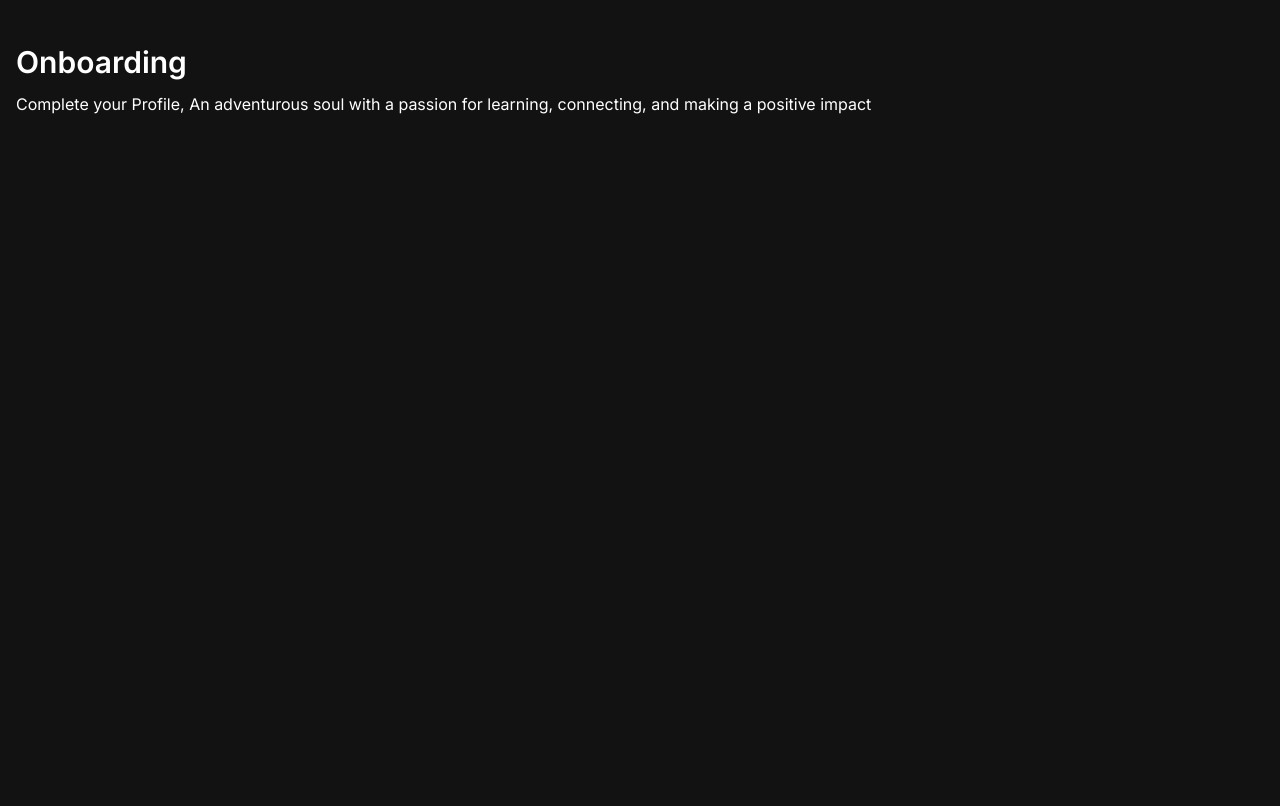
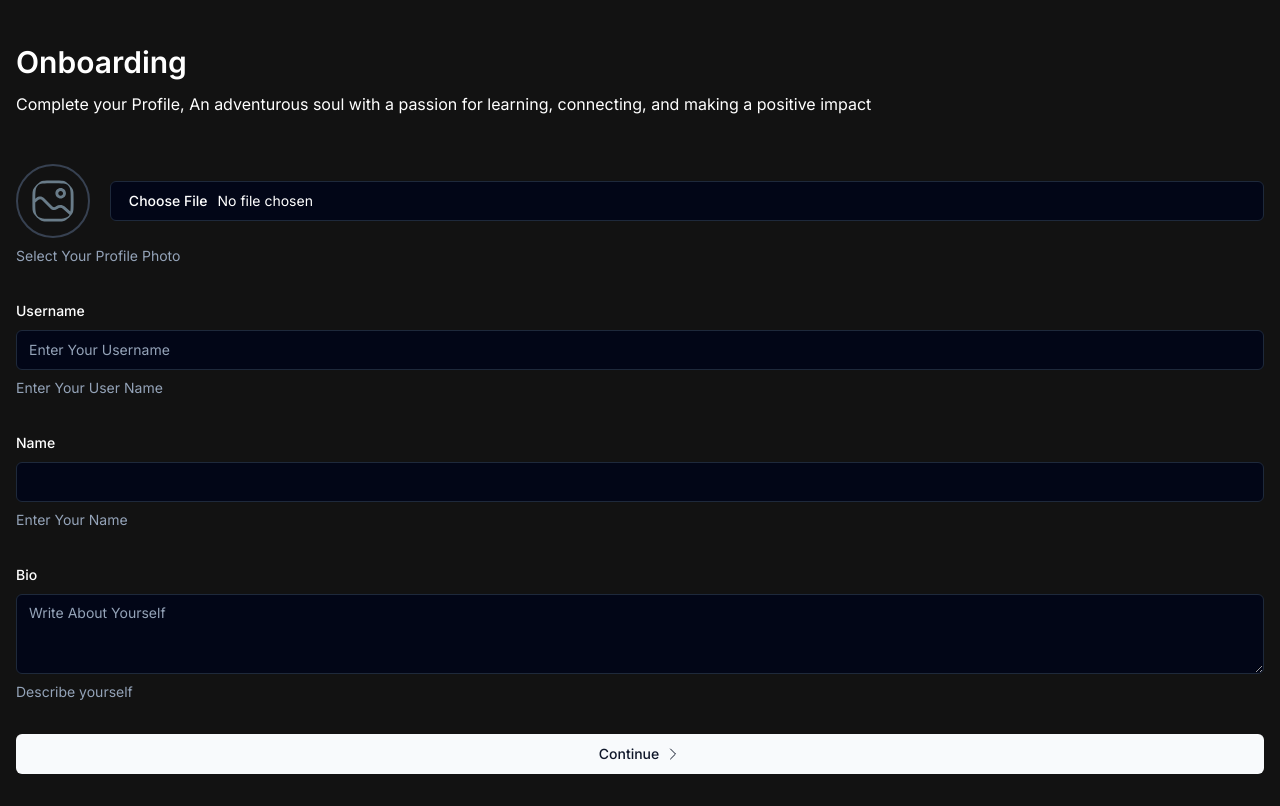
Before and after one commit to CodeWith-HAMZA/Socialify, a Next.js app: page /onboarding in a window 1280 px wide. Built offline with nearby package versions, Linux system fonts and the light colour scheme; no server answers; the database is empty; what @uploadthing/react would draw is missing.

Commit message:
feat - onboarding profile-complete-form
completed the onboarding form for making the newly sign-up user to complete its profile with additional info, or update existing one with server side rendered components using Next.TS' form actions ('use server'),

```diff
--- a/src/app/(auth)/onboarding/page.tsx
+++ b/src/app/(auth)/onboarding/page.tsx
@@ -1,7 +1,8 @@
 import AccountProfile from "@/components/forms/AccountProfile";
+import connectToMongoDB from "@/lib/db/connectToMongoDB";
 import UserModel, { IUserSchema } from "@/lib/models/user.model";
 import { currentUser } from "@clerk/nextjs";
-import React from "react";
+import React, { useEffect } from "react";
 
 const OnboardingSection = ({ children }: { children: React.ReactNode }) => (
   <div className="container mx-auto px-4 py-8">
@@ -15,11 +16,17 @@ const OnboardingSection = ({ children }: { children: React.ReactNode }) => (
 );
 
 const OnboardingPage = async () => {
+  // * Connecting To Mongodb
+  await connectToMongoDB();
+
+  // * Fetching Current (SignnedIn) User From CLerk
   const clerkUser = await currentUser();
+
+  // * Querying For The user through its clerkId
   const mongoUser: SelectKeys<
     IUserSchema,
     "_id" | "image" | "bio" | "username" | "name" | "clerkId"
-  > | null = await UserModel.findOne({ clerkId: clerkUser?.id });
+  > | null = (await UserModel.findOne({ clerkId: clerkUser?.id })) ?? {};
 
   let accountProfile: React.ReactNode | null =
     clerkUser || mongoUser ? (
@@ -28,7 +35,7 @@ const OnboardingPage = async () => {
           ...clerkUser,
           name:
             mongoUser?.name ||
-            `${clerkUser?.firstName} ${clerkUser?.lastName}` ||
+            `${clerkUser?.firstName ?? ""} ${clerkUser?.lastName ?? ""}` ||
             "",
           username: mongoUser?.username || clerkUser?.username || "",
           image: mongoUser?.image || clerkUser?.imageUrl || "",
--- a/src/app/(auth)/sign-in/[[...sign-in]]/page.tsx
+++ b/src/app/(auth)/sign-in/[[...sign-in]]/page.tsx
@@ -1,5 +1,18 @@
 import { SignIn } from "@clerk/nextjs";
 
 export default function Page() {
-  return <SignIn />;
+  return (
+    <SignIn
+      appearance={{
+        elements: {
+          formButtonPrimary:
+            "bg-gray-100 acitve:bg-gray-300 focus:bg-gray-300 hover:bg-gray-300 font-[400] text-sm text-black",
+          // account: "",
+        },
+      }}
+      // redirectUrl={"/redirectFromSignIn"}
+      // afterSignUpUrl={"/afterSignupURLSigin"}
+      // afterSignInUrl={"/afterSigninUrlFRomSignin"}
+    />
+  );
 }
--- a/src/app/(auth)/sign-up/[[...sign-up]]/page.tsx
+++ b/src/app/(auth)/sign-up/[[...sign-up]]/page.tsx
@@ -11,6 +11,9 @@ export default function Page({ ...props }) {
           // account: "",
         },
       }}
+      // redirectUrl={"/redirectFromSignUp"}
+      afterSignUpUrl={"/onboarding"}
+      // afterSignInUrl={"/aoeuthaoseuthaoeutshaoetuhaoetnuhoetnuh"}
     />
   );
 }
--- /dev/null
+++ b/src/app/(root)/create-thread/page.tsx
@@ -0,0 +1,11 @@
+import React from "react";
+
+const CreateThreadPage = () => {
+  return (
+    <div className="pt-7 pl-4">
+      <h1 className="font-bold text-2xl">Create Thread</h1>
+    </div>
+  );
+};
+
+export default CreateThreadPage;
--- a/src/components/forms/AccountProfile.tsx
+++ b/src/components/forms/AccountProfile.tsx
@@ -53,6 +53,10 @@ const AccountProfile = ({ user, BtnText }: Props) => {
       bio: user?.bio || "",
     } as UserFormData,
   });
+
+  useEffect(() => {
+    console.log(user, BtnText);
+  }, []);
 
   async function onSubmit(values: z.infer<typeof UserValidation>) {
     const { username, name, bio, profile_photo } = values;
@@ -111,6 +115,7 @@ const AccountProfile = ({ user, BtnText }: Props) => {
       const imagePathURL = _event.target?.result?.toString() || "";
 
       fieldChange(imagePathURL); // * image URL
+      console.log({ hamza: imagePathURL.toString() });
     };
     // * reading the current-image-file as data url
     fileReader.readAsDataURL(file);
@@ -166,7 +171,11 @@ const AccountProfile = ({ user, BtnText }: Props) => {
                 <FormItem>
                   <FormLabel>Username</FormLabel>
                   <FormControl>
-                    <Input placeholder="Your user name" {...field} />
+                    <Input
+                      unselectable="on"
+                      placeholder="Enter Your Username"
+                      {...field}
+                    />
                   </FormControl>
                   <FormDescription>Enter Your User Name</FormDescription>
                   <FormMessage />
@@ -180,7 +189,7 @@ const AccountProfile = ({ user, BtnText }: Props) => {
                 <FormItem>
                   <FormLabel>Name</FormLabel>
                   <FormControl>
-                    <Input placeholder="Your name" {...field} />
+                    <Input placeholder="Enter Your Name" {...field} />
                   </FormControl>
                   <FormDescription>Enter Your Name</FormDescription>
                   <FormMessage />
@@ -194,7 +203,7 @@ const AccountProfile = ({ user, BtnText }: Props) => {
                 <FormItem>
                   <FormLabel>Bio</FormLabel>
                   <FormControl>
-                    <Textarea placeholder="Write about yourself" {...field} />
+                    <Textarea placeholder="Write About Yourself" {...field} />
                   </FormControl>
 
                   <FormDescription>Describe yourself</FormDescription>
@@ -203,11 +212,11 @@ const AccountProfile = ({ user, BtnText }: Props) => {
               )}
             />
 
-            <Button type="submit" className="w-full flex gap-2">
+            <Button type="submit" className="w-full flex gap-1.5 items-center">
+              <span>{BtnText}</span>
               <span>
                 <ProfileIcon />
               </span>
-              <span>{BtnText}</span>
             </Button>
           </form>
         </Form>
@@ -222,14 +231,14 @@ function ProfileIcon() {
       xmlns="http://www.w3.org/2000/svg"
       fill="none"
       viewBox="0 0 24 24"
-      stroke-width="1.5"
+      strokeWidth={1.5}
       stroke="currentColor"
-      className="w-6 h-6"
+      className="w-4 h-4 font-bold"
     >
       <path
-        stroke-linecap="round"
-        stroke-linejoin="round"
-        d="M2.25 15.75l5.159-5.159a2.25 2.25 0 013.182 0l5.159 5.159m-1.5-1.5l1.409-1.409a2.25 2.25 0 013.182 0l2.909 2.909m-18 3.75h16.5a1.5 1.5 0 001.5-1.5V6a1.5 1.5 0 00-1.5-1.5H3.75A1.5 1.5 0 002.25 6v12a1.5 1.5 0 001.5 1.5zm10.5-11.25h.008v.008h-.008V8.25zm.375 0a.375.375 0 11-.75 0 .375.375 0 01.75 0z"
+        strokeLinecap="round"
+        strokeLinejoin="round"
+        d="M8.25 4.5l7.5 7.5-7.5 7.5"
       />
     </svg>
   );
--- a/src/lib/actions/user.actions.ts
+++ b/src/lib/actions/user.actions.ts
@@ -1,4 +1,5 @@
 "use server";
+// * whole code runs on server
 import User, { IUserSchema } from "@/lib/models/user.model";
 import connectToMongoDB from "../db/connectToMongoDB";
 import { revalidatePath } from "next/cache";
@@ -22,25 +23,34 @@ export async function updateUserData({
 
     await connectToMongoDB();
 
-    const createdUser = await User.create(<Required<IUserSchema>>{
-      clerkId: userId,
-      username: username,
-      name: name,
-      image: image,
-      onboarded: true,
-      bio: bio,
-    });
-    console.log("created User ", createdUser);
-    // // * Update The Current Data Through Its Clerk Id
-    // await User.findOneAndUpdate({ clerkId: userId }, <IUserSchema>{
-    //   username: username.toLowerCase(),
-    //   name,
-    //   bio,
-    //   image,
-    //   onboarded: true,
-    // });
+    const user = await User.findOne({ clerkId: userId });
 
-    if (path === "/profile/edit") return revalidatePath(path);
+    if (user) {
+      // * Update The Current Data Through Its Clerk Id
+      const updatedUser = await User.findOneAndUpdate(
+        { clerkId: userId },
+        <IUserSchema>{
+          username: username.toLowerCase(),
+          name,
+          bio,
+          image,
+          // onboarded: true,
+        },
+        { upsert: true }
+      );
+    } else {
+      const createdUser = await User.create(<Required<IUserSchema>>{
+        clerkId: userId,
+        username: username.toLowerCase(),
+        name,
+        image,
+        onboarded: true,
+        bio,
+      });
+    }
+
+    if (path === "/profile/edit") revalidatePath(path);
+    // revalidatePath("/onboarding")
   } catch (error: any) {
     throw new Error(
       `Failed To Update User in DB 'user.acitons.ts': ${error?.message}`
--- a/src/lib/db/connectToMongoDB.ts
+++ b/src/lib/db/connectToMongoDB.ts
@@ -7,7 +7,7 @@ const connectToMongoDB = async () => {
   // mongoose.set("strict", true); // schema fields are only allowed
   try {
     if (connection.readyState === 0) {
-      await connect(process.env.MONGODB_URI!, {
+      await connect(`${process.env.MONGODB_URI}/${process.env.DB_NAME}`!, {
         // useNewUrlParser: true,
         // useUnifiedTopology: true,
       });
@@ -15,11 +15,11 @@ const connectToMongoDB = async () => {
     }
     console.log(
       "Connected to MongoDB",
-      `${process.env.MONGODB_URI}/${process.env.DB_NAME}`
+      `${process.env.MONGODB_URI}/${process.env.THREADSMEGAAPP}`,
+      isConnected
     );
   } catch (error) {
     console.error("Error connecting to MongoDB:", error);
-    // throw new Error("Could not connect to MongoDB");
   }
 };
 
--- a/src/lib/models/user.model.ts
+++ b/src/lib/models/user.model.ts
@@ -57,7 +57,6 @@ const userSchema: Schema<IUserSchema> = new Schema<IUserSchema>(
 );
 
 const UserModel =
-  mongoose.models["ThreadUser"] ||
-  mongoose.model<IUserSchema>("ThreadUser", userSchema);
+  mongoose.models["User"] || mongoose.model<IUserSchema>("User", userSchema);
 
 export default UserModel;
```
Also changed, not shown: 1 other file (tests, documents, lock files or other folders).
